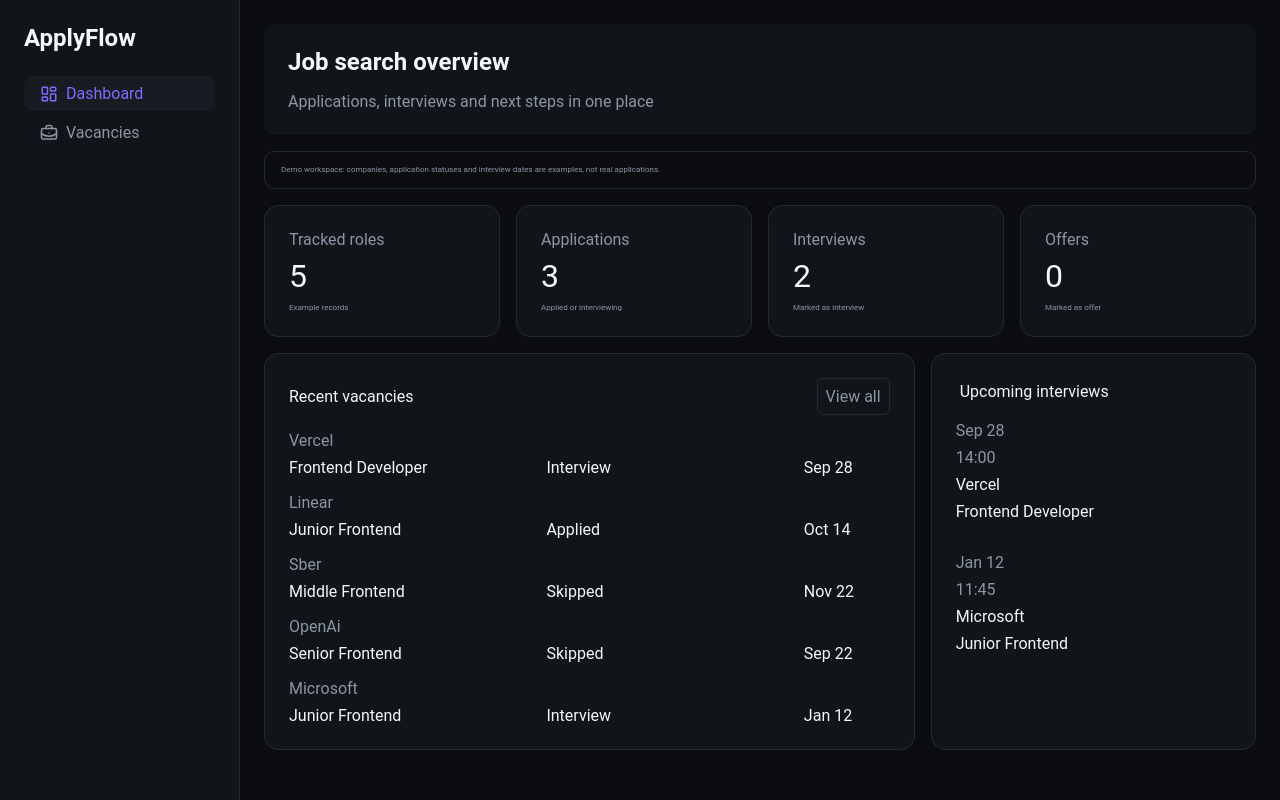
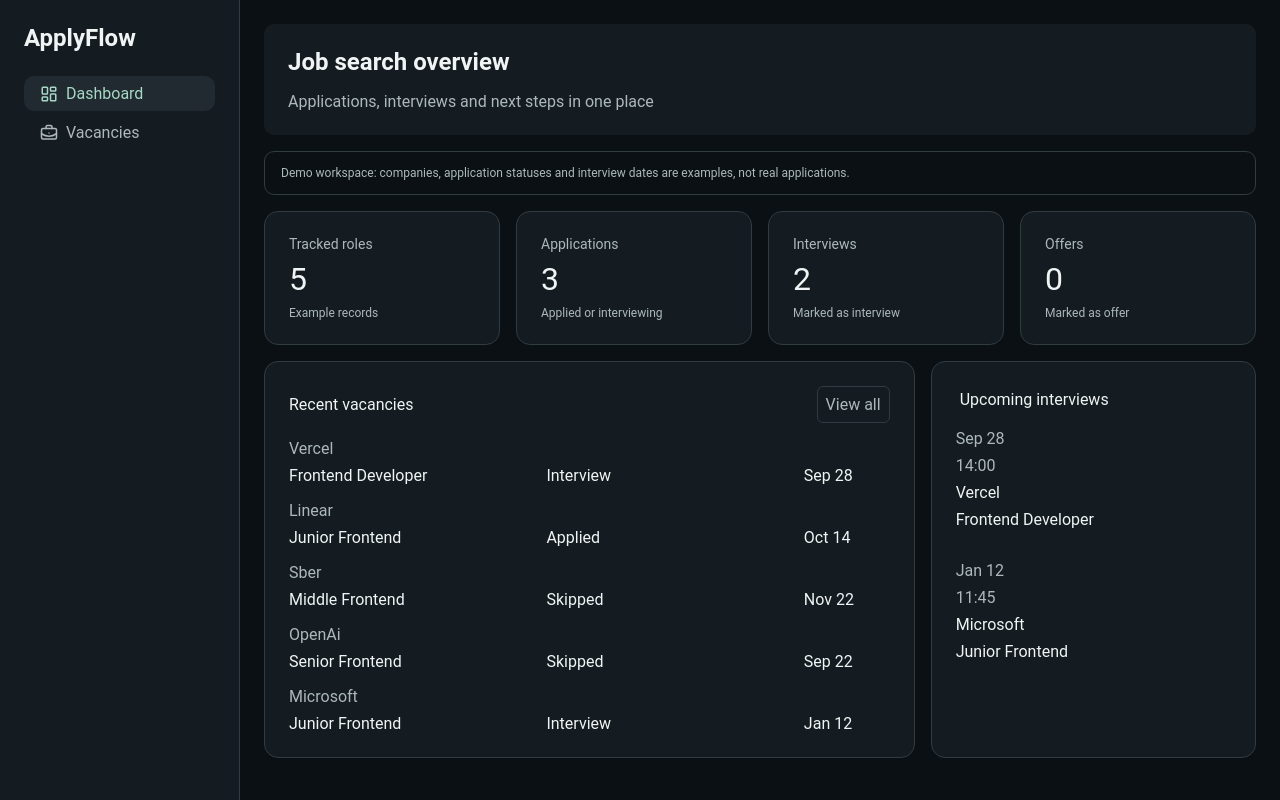
Before and after one commit to SHADrussed/apply-flow, a React (Vite) app: page / in a window 1280 px wide. Built offline with nearby package versions, Linux system fonts and the light colour scheme.

Commit message:
chore(ui): remove generic demo metrics and polish dashboard

```diff
--- a/src/styles/theme.js
+++ b/src/styles/theme.js
@@ -1,12 +1,12 @@
 export const theme = {
   colors: {
-    background: "#0B0D10",
-    surface: "#11151A",
-    surfaceHover: "#171C22",
-    border: "#232A31",
-    text: "#F5F7FA",
-    textMuted: "#8B96A5",
-    accent: "#7C6CFF",
+    background: "#0B1014",
+    surface: "#151C21",
+    surfaceHover: "#202A30",
+    border: "#303B42",
+    text: "#F0F4F4",
+    textMuted: "#ACB9BC",
+    accent: "#A7D7C5",
   },
 
   radius: {
@@ -24,8 +24,8 @@ export const theme = {
   },
 
   fontSize: {
-    xs: "8px",
-    sm: "16px",
+    xs: "12px",
+    sm: "14px",
     md: "24px",
     lg: "32px",
     xl: "48px",
```
